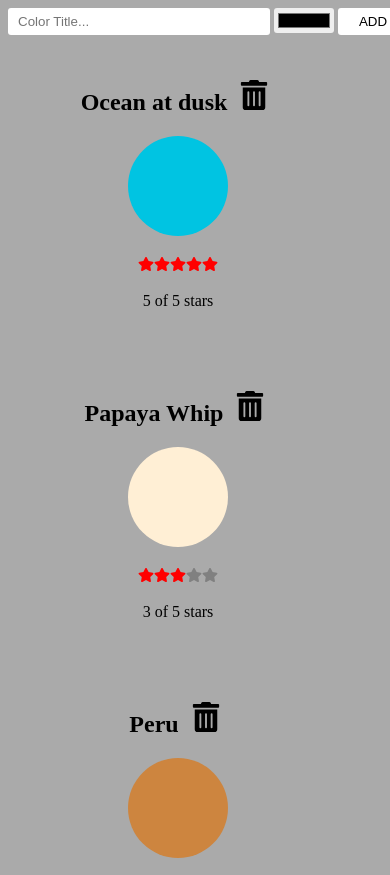
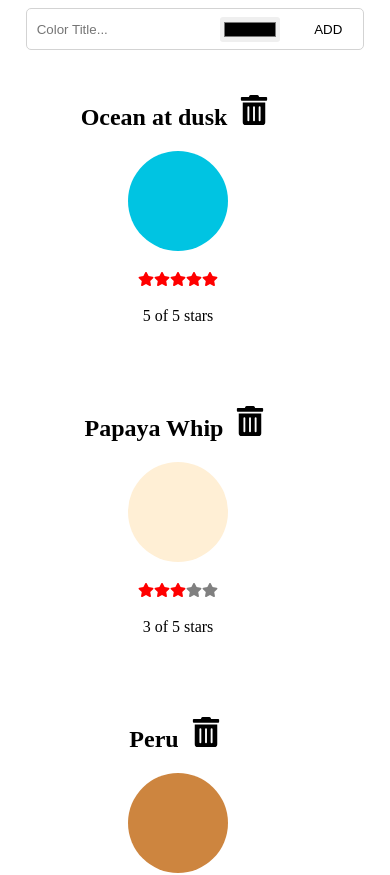
Before and after one commit to DMawi17/Color-Organizer, a React (Create React App) app: page / in a window 390 px wide. Shown: the top 875 px of the page. Built offline with nearby package versions, Linux system fonts and the light colour scheme.

Commit message:
main Fix mobile version. Align fomr and change backgournd color.

```diff
--- a/src/App.css
+++ b/src/App.css
@@ -1,20 +1,24 @@
-:root {
-    background: #aaa;
-}
-
 .form {
     display: flex;
     justify-content: space-between;
-    gap: 3;
-    width: 400px;
+    align-items: center;
+    width: 40%;
+    height: 40px;
+    margin: 2rem;
+    border: 1px solid lightgrey;
+    border-radius: 5px;
 }
 
 #txtInput {
-    height: 25px;
-    width: 250px;
+    height: 20%;
+    width: 50%;
     border-radius: 3px;
     border: none;
     padding-left: 10px;
+}
+
+#txtInput:focus {
+    outline: none;
 }
 
 #hexInput {
@@ -37,3 +41,11 @@
     display: flex;
     flex-wrap: wrap;
 }
+
+@media (max-width: 400px) {
+    .form {
+        width: 90%;
+        margin: 0 auto;
+
+    }
+}
```
